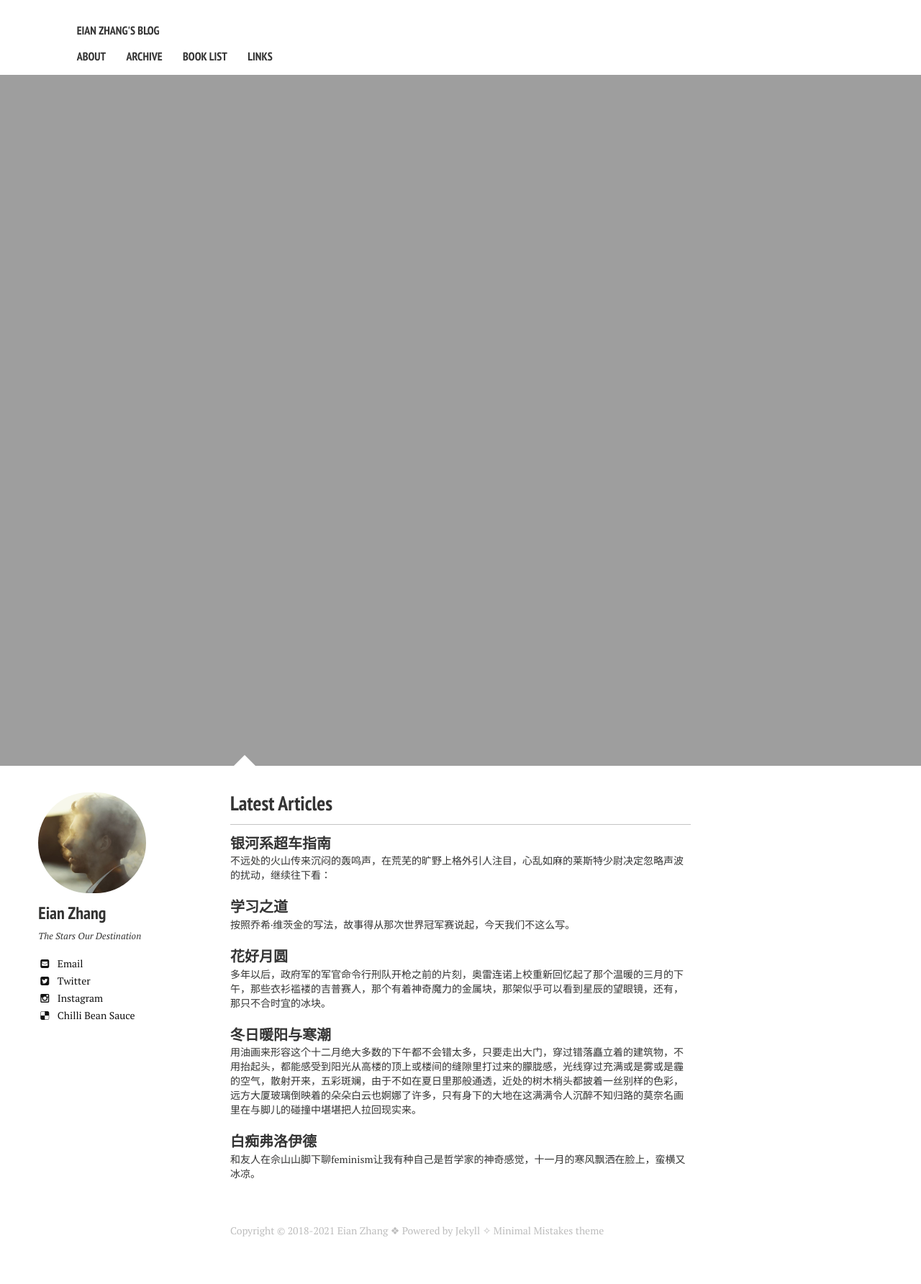
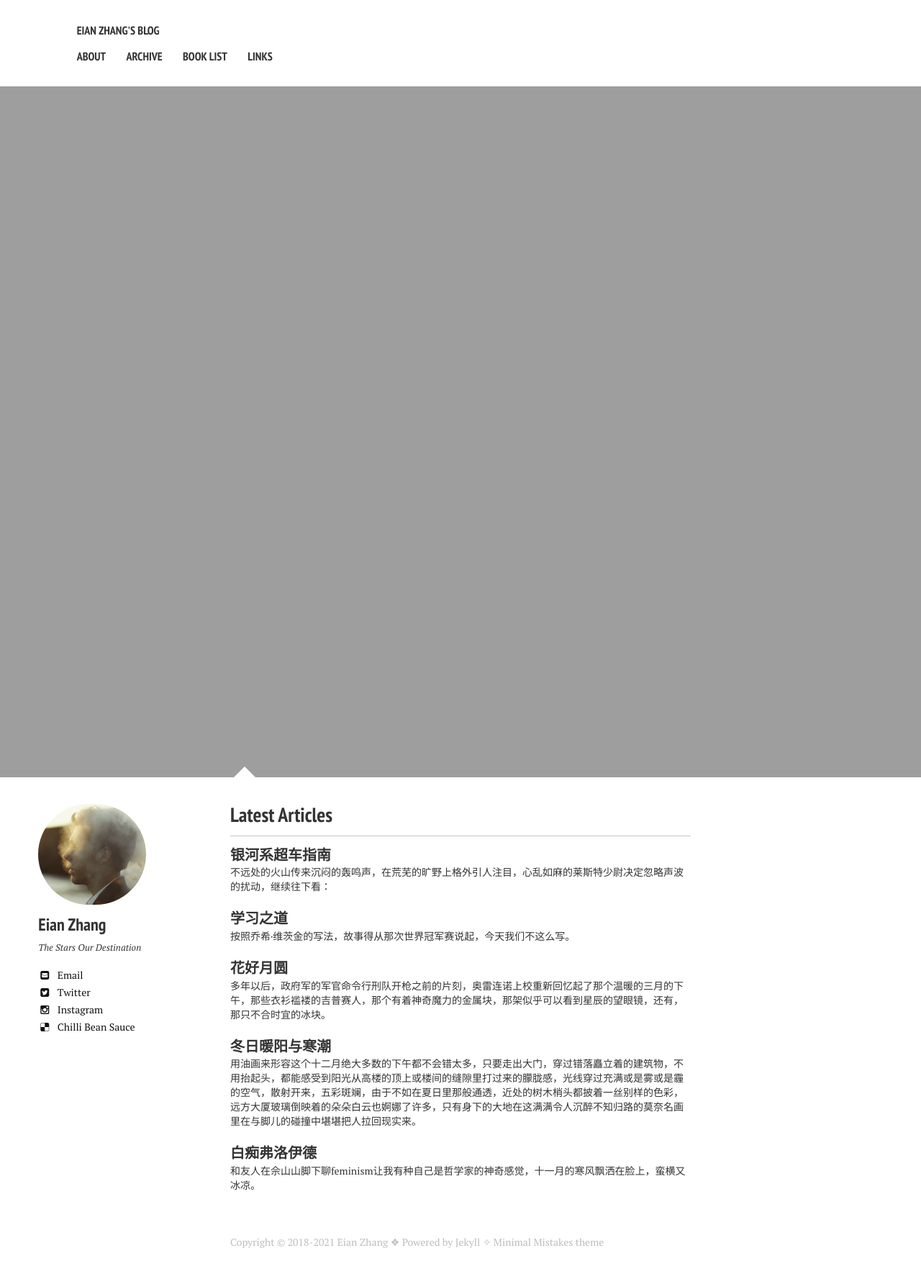
Before and after one commit to jarynzhang/eianzhang.github.io, a Jekyll site: the page built from index.md, in a window 1280 px wide. Shown: the whole page at 72% size. Built offline with Jekyll 4.4.1, drawn with Linux system fonts in a browser that asks for light colours; nearby versions of some CDN libraries.

Commit message:
Revert "4.94 onelaststep"
This reverts commit c885ff30d335cc9709d973c0a62b938b69f05fd1.

```diff
--- a/_sass/page.scss
+++ b/_sass/page.scss
@@ -18,6 +18,7 @@ body {
 	font-family: $heading-font;
 	font-weight: 700;
 	text-transform: uppercase;
+	@include clearfix;
 }
 
 /* Site name */
```
